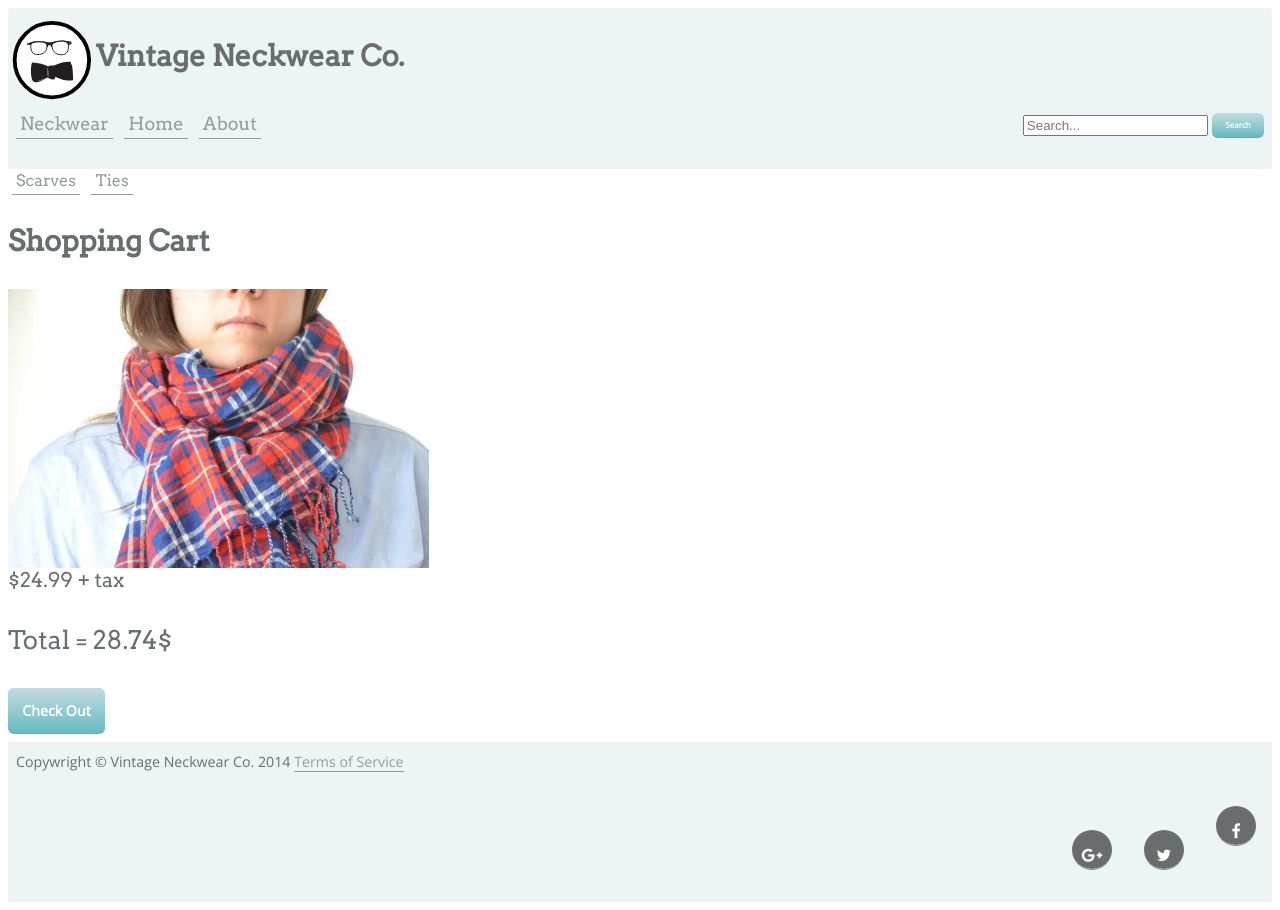
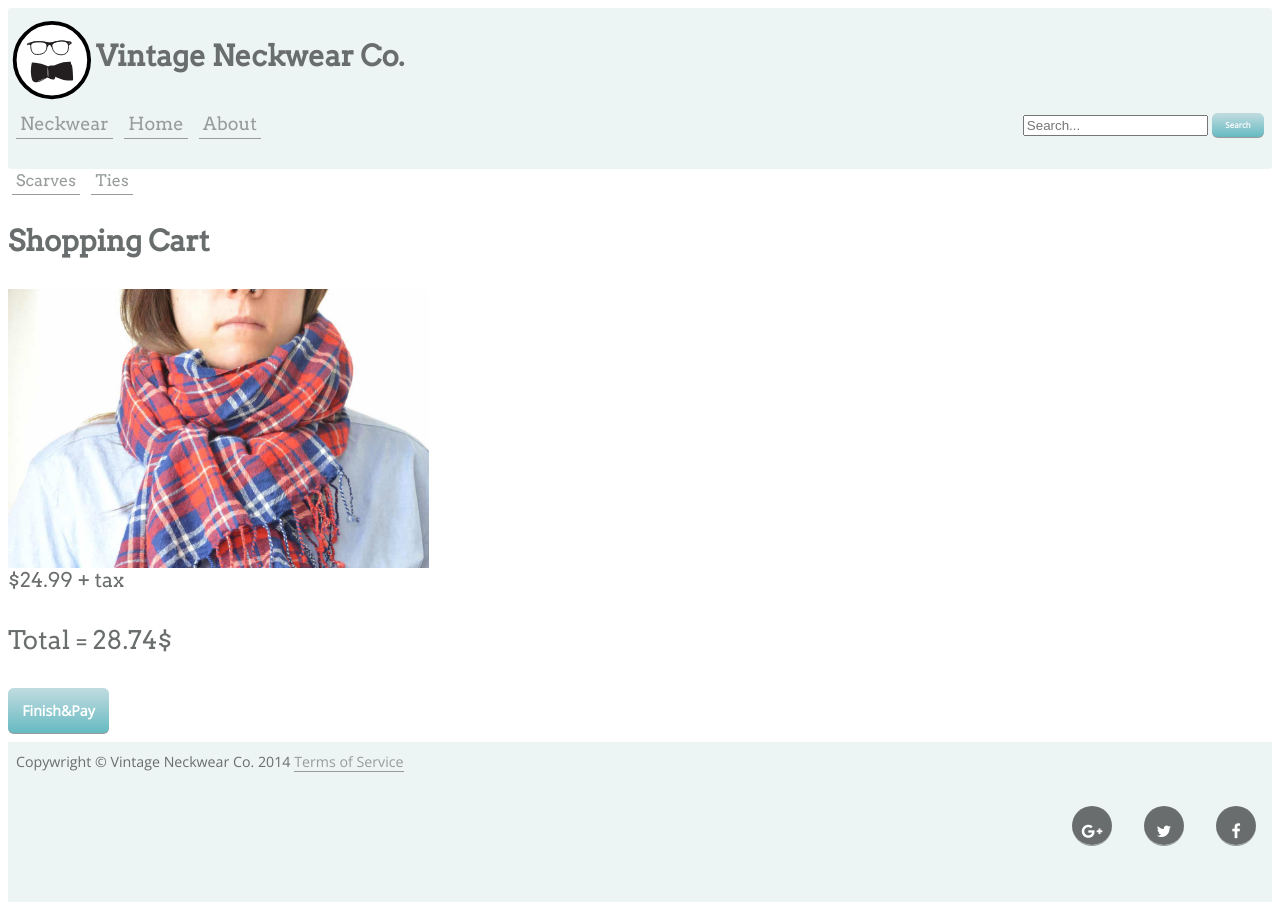
Before and after one commit to shelleybabij/ecommerce-website, a Jekyll site: the page built from cart.html, in a window 1280 px wide. Built offline with Jekyll 4.4.1, drawn with Linux system fonts in a browser that asks for light colours; nearby versions of some CDN libraries.

Commit message:
fixing footer social links/fixing button on cart page

```diff
--- a/_layouts/default.html
+++ b/_layouts/default.html
@@ -52,11 +52,11 @@
 {{content}}
 
 	<footer class="grid" role="contentinfo">
-	<div class="unit unit-s-1 unit-m-1 unit-l-1">
+	<div class="unit unit-s-1 unit-m-2 unit-l-2">
 		<p class="milli"> Copywright © Vintage Neckwear Co. 2014 <a class= "fancy-link ease-all" href="#">Terms of Service</a></p>
 	</div>
 
-	<div class="unit unit-s-1 unit-m-1 unit-l-1">
+	<div class="unit unit-s-1 unit-m-2 unit-l-2">
 		<ul class= "social">
 					<li>
 						<a class="ease-all" href="#">
@@ -64,16 +64,12 @@
 							<span class="hide-text">Facebook</span>
 						</a>
 					</li>
-		</ul>
-			<ul class= "social">
 					<li>
 						<a class="ease-all" href="#">
 							<i class="fa fa-twitter"></i>
 							<span class="hide-text">Twitter</span>
 						</a>
 					</li>
-				</ul>
-					<ul class= "social">
 						<li>
 							<a class="ease-all" href="#">
 								<i class="fa fa-google-plus"></i>
@@ -82,4 +78,5 @@
 					</li>
 		</ul>
 		</div>
+	</div>
 	</footer>
--- a/cart.html
+++ b/cart.html
@@ -14,7 +14,7 @@ title: Cart
 			<img class="img-flex" src="{{site.baseurl}}/images/neckwear/scarf-3.jpg" alt="photo of tie">
 			<p class="giga brand"> $24.99 + tax</p>
 			<p class="peta brand"> Total = 28.74$</p>
-			<a class="btn btn-alt milli" href="{{site.baseurl}}/thank-you/">Check Out</a>
+			<a class="btn btn-alt milli" href="{{site.baseurl}}/thank-you/">Finish&Pay</a>
 		</div>
 	</div>
 </main>
```
Lines whose indentation alone changed are shown as unchanged.
